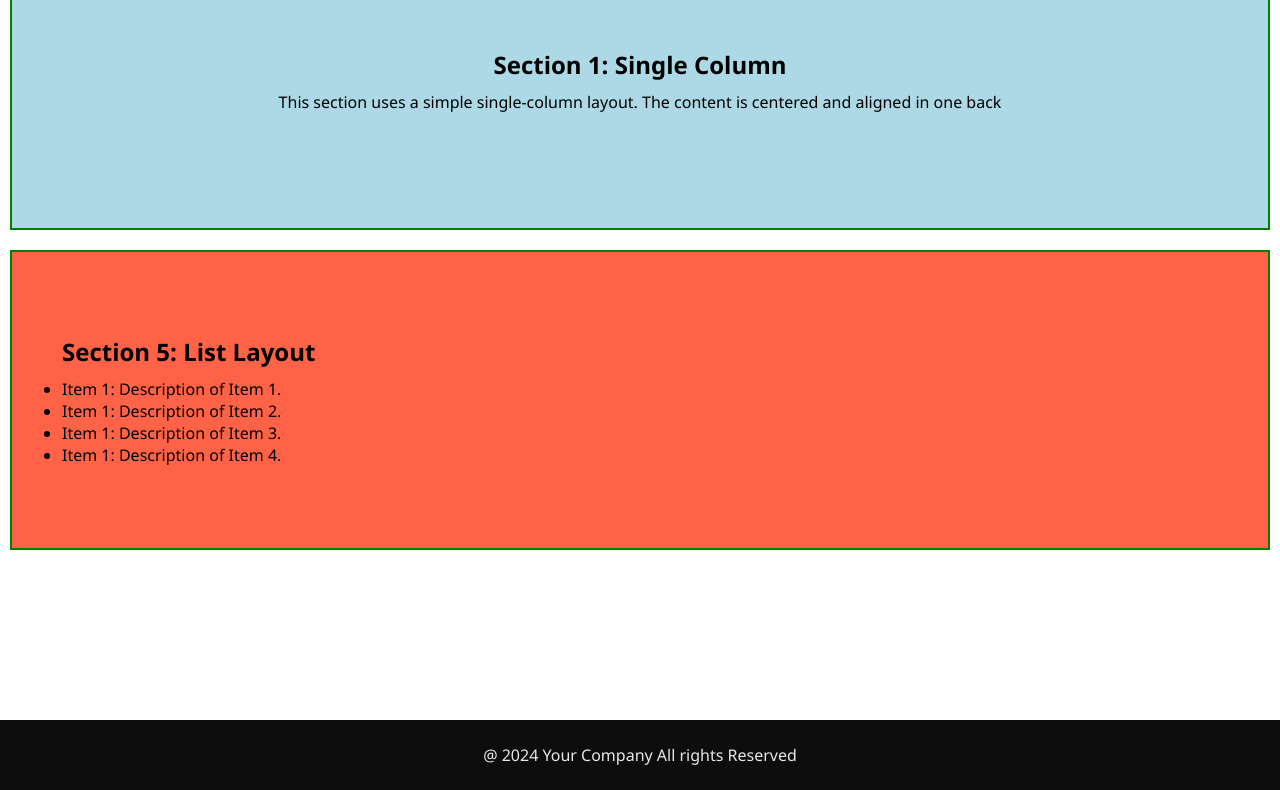
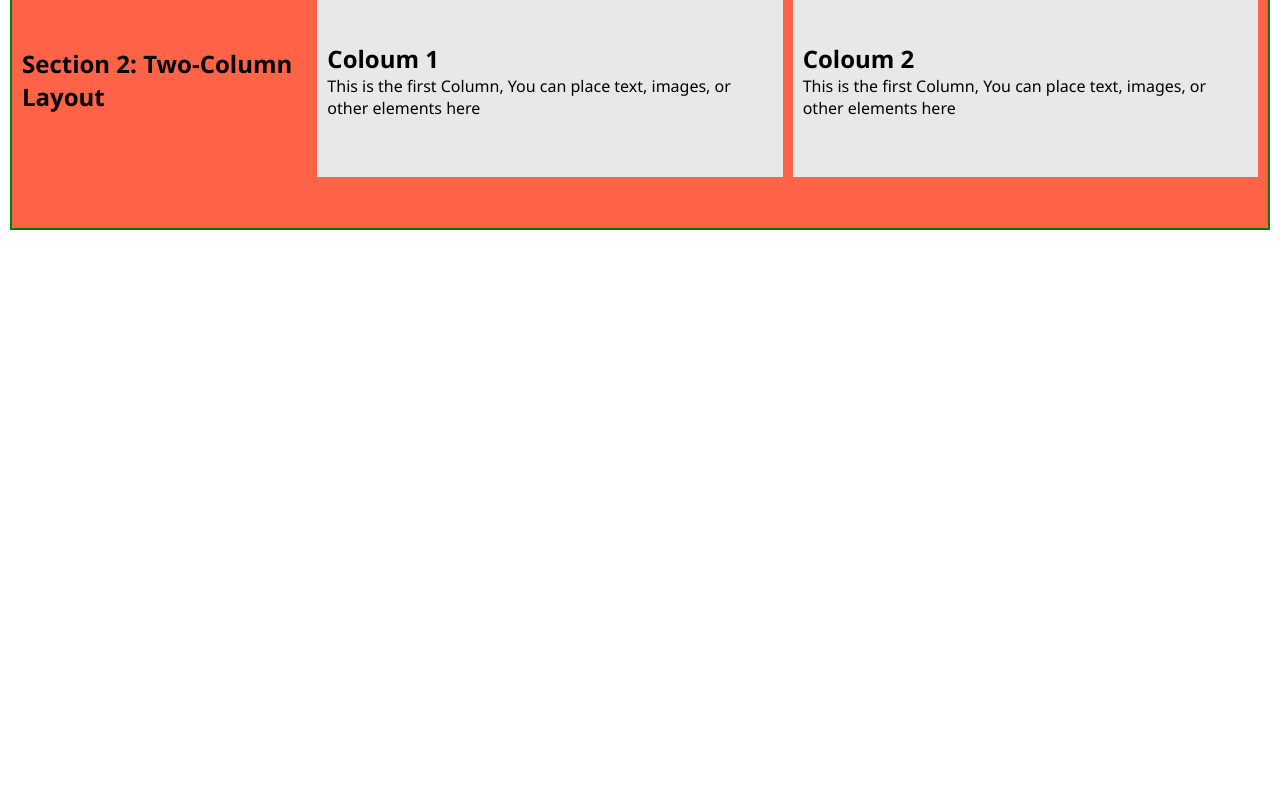
Before and after one commit to EthicalCoder112233/group10, a plain HTML site: page index.html in a window 1280 px wide. Shown: the part 180-970 px from the top of the page. After the commit the page ends 900 px from the top, so only its background shows below. Drawn offline with Linux system fonts and the light colour scheme.

Commit message:
Update index.html

```diff
--- a/index.html
+++ b/index.html
@@ -120,29 +120,23 @@
       </nav>
     </header>
     <main>
-
-      <div class="section one">
-        <h2>Section 1: Single Column</h2>
-        <p>
-          This section uses a simple single-column layout. The content is
-          centered and aligned in one back
-        </p>
+      <div class="section two">
+        <h2>Section 2: Two-Column Layout</h2>
+        <div class="box">
+          <h2>Coloum 1</h2>
+          <p>
+            This is the first Column, You can place text, images, or other
+            elements here
+          </p>
+        </div>
+        <div class="box">
+          <h2>Coloum 2</h2>
+          <p>
+            This is the first Column, You can place text, images, or other
+            elements here
+          </p>
+        </div>
       </div>
-
-
-      <div class="section five">
-        <h2>Section 5: List Layout</h2>
-        <ul>
-          <li>Item 1: Description of Item 1.</li>
-          <li>Item 1: Description of Item 2.</li>
-          <li>Item 1: Description of Item 3.</li>
-          <li>Item 1: Description of Item 4.</li>
-        </ul>
-      </div>
-    </main>
-    <footer>
-      <p>@ 2024 Your Company All rights Reserved</p>
-    </footer>
 
   </body>
 </html>
```
